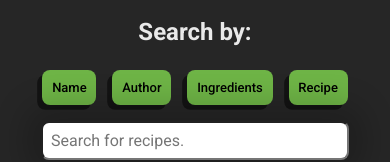
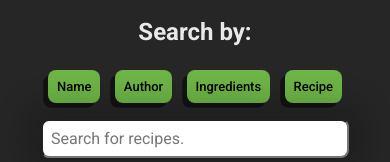
Before and after one commit to brthomiu/Ston-Pizza-Notes, a React (Vite) app in the folder client/: page /Recipes in a window 390 px wide. Shown: the part 313-475 px from the top of the page. Built offline with nearby package versions, Linux system fonts and the light colour scheme; no server answers; sample sign-in values are in the browser's storage.

Commit message:
Update mobile style

```diff
--- a/client/src/pages/styles.css
+++ b/client/src/pages/styles.css
@@ -123,6 +123,13 @@
     flex-direction: column;
   }
 
+  .search--selector-dropdown button {
+    font-size: small;
+    padding: 0.5rem;
+    font-weight: 500;
+    margin: 0 0.45rem 1rem;
+  }
+
   .pizzas--search {
     padding: 0.5rem;
     width: 18rem;
```
